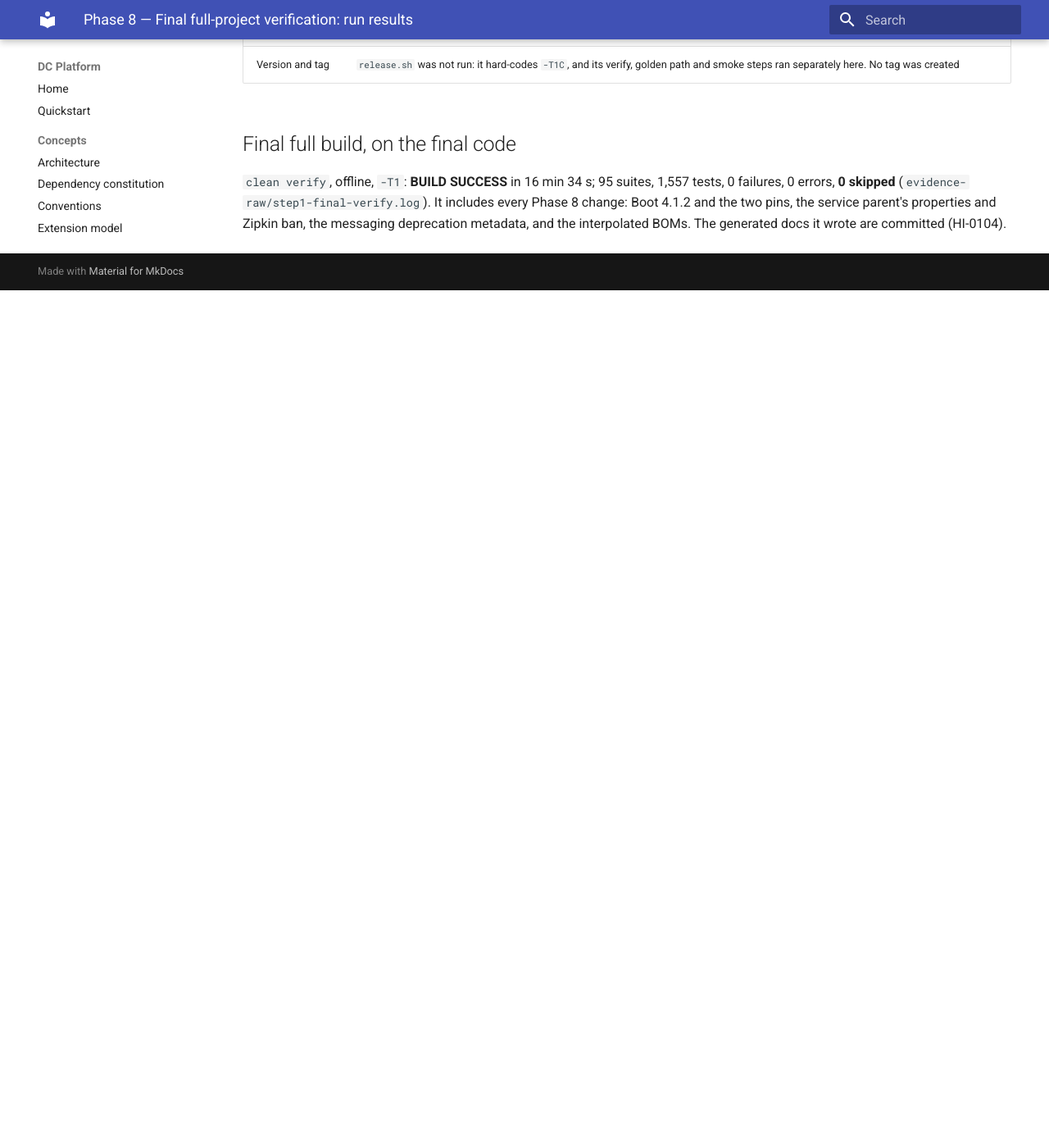
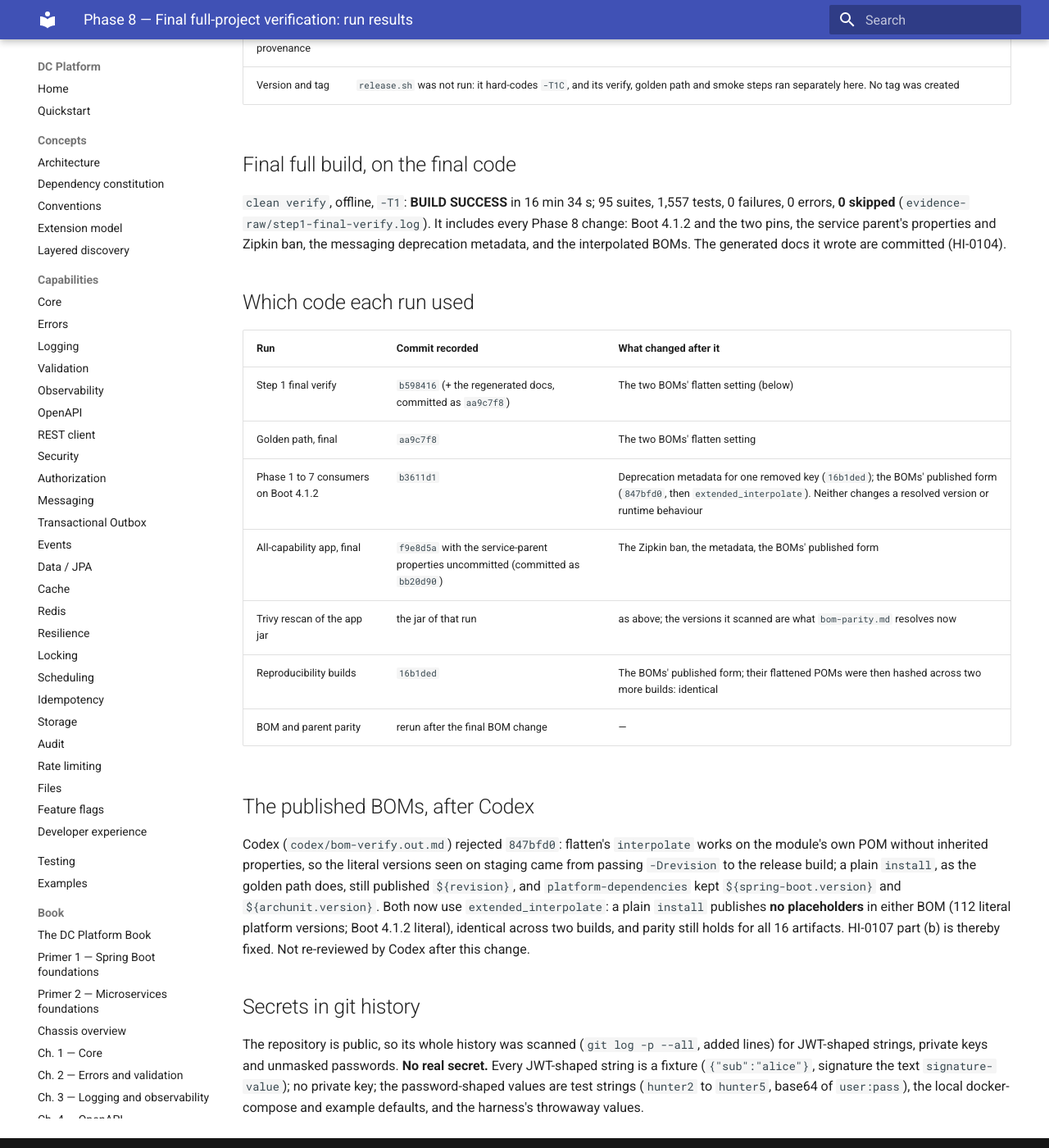
Before and after one commit to muhammadallee/dc-platform, an MkDocs documentation site: the page built from docs/production-readiness/phase-08-final/run-results.md, in a window 1280 px wide and 1400 px high, scrolled down 5843 px. Shown: the whole window at 82% size. Built offline with MkDocs 1.6.1 and Material for MkDocs 9.7.7, drawn with Linux system fonts in a browser that asks for light colours; before the commit the page ends 6197 px from its top, so only the background shows below that; some of the changed text lies outside the part shown.

Commit message:
docs(hardening): phase 8 run provenance, qualified CVE claim, history scan
The doc changes 0d6a6e1's message describes (they missed that commit):
which commit each run used and what changed after it; the
no-vulnerability claim limited to the platform-service-parent route; the
git history secrets scan (no real secret); the BOM fix after Codex; the
merge of PR #2 as completion, the release staying the owner's decision.

[hardening phase-08 closure]

Co-Authored-By: Claude Opus 5.5 <noreply@anthropic.com>
Claude-Session: https://claude.ai/code/session_0131grQ6pUwFCGZox6ekZHiA

```diff
--- a/docs/production-readiness/phase-08-final/run-results.md
+++ b/docs/production-readiness/phase-08-final/run-results.md
@@ -2,7 +2,7 @@
 
 **Verdict: PASS, with step 7 BLOCKED (D134).** Final code `aa9c7f8`. Release decision: [`../release-decision.md`](../release-decision.md).
 
-On `f96ece6` (tag `hardening/phase-07-closed`), JDK 25.0.3 Corretto, Maven offline, `-T1`, Docker 29.9.2. Plan §10.
+Started on `f96ece6` (tag `hardening/phase-07-closed`); each run's commit is below. JDK 25.0.3 Corretto, Maven offline, `-T1`, Docker 29.9.2. Plan §10.
 
 | Step | Result | Evidence |
 |---|---|---|
@@ -141,3 +141,31 @@ The routes that do not (Boot's own parent, or Boot's BOM imported first) are doc
 (`evidence-raw/step1-final-verify.log`). It includes every Phase 8 change: Boot 4.1.2 and the two pins, the service parent's
 properties and Zipkin ban, the messaging deprecation metadata, and the interpolated BOMs. The generated docs it wrote are
 committed (HI-0104).
+
+## Which code each run used
+
+| Run | Commit recorded | What changed after it |
+|---|---|---|
+| Step 1 final verify | `b598416` (+ the regenerated docs, committed as `aa9c7f8`) | The two BOMs' flatten setting (below) |
+| Golden path, final | `aa9c7f8` | The two BOMs' flatten setting |
+| Phase 1 to 7 consumers on Boot 4.1.2 | `b3611d1` | Deprecation metadata for one removed key (`16b1ded`); the BOMs' published form (`847bfd0`, then `extended_interpolate`). Neither changes a resolved version or runtime behaviour |
+| All-capability app, final | `f9e8d5a` with the service-parent properties uncommitted (committed as `bb20d90`) | The Zipkin ban, the metadata, the BOMs' published form |
+| Trivy rescan of the app jar | the jar of that run | as above; the versions it scanned are what `bom-parity.md` resolves now |
+| Reproducibility builds | `16b1ded` | The BOMs' published form; their flattened POMs were then hashed across two more builds: identical |
+| BOM and parent parity | rerun after the final BOM change | — |
+
+## The published BOMs, after Codex
+
+Codex (`codex/bom-verify.out.md`) rejected `847bfd0`: flatten's `interpolate` works on the module's own POM without inherited
+properties, so the literal versions seen on staging came from passing `-Drevision` to the release build; a plain `install`, as
+the golden path does, still published `${revision}`, and `platform-dependencies` kept `${spring-boot.version}` and
+`${archunit.version}`. Both now use `extended_interpolate`: a plain `install` publishes **no placeholders** in either BOM (112
+literal platform versions; Boot 4.1.2 literal), identical across two builds, and parity still holds for all 16 artifacts. HI-0107
+part (b) is thereby fixed. Not re-reviewed by Codex after this change.
+
+## Secrets in git history
+
+The repository is public, so its whole history was scanned (`git log -p --all`, added lines) for JWT-shaped strings, private
+keys and unmasked passwords. **No real secret.** Every JWT-shaped string is a fixture (`{"sub":"alice"}`, signature the text
+`signature-value`); no private key; the password-shaped values are test strings (`hunter2` to `hunter5`, base64 of `user:pass`),
+the local docker-compose and example defaults, and the harness's throwaway values.
```
Also changed, not shown: docs/production-readiness/final-release-assessment.md (+5 -4 lines), docs/production-readiness/issue-register.md (+1 -1 lines), docs/production-readiness/release-decision.md (+4 -2 lines).
